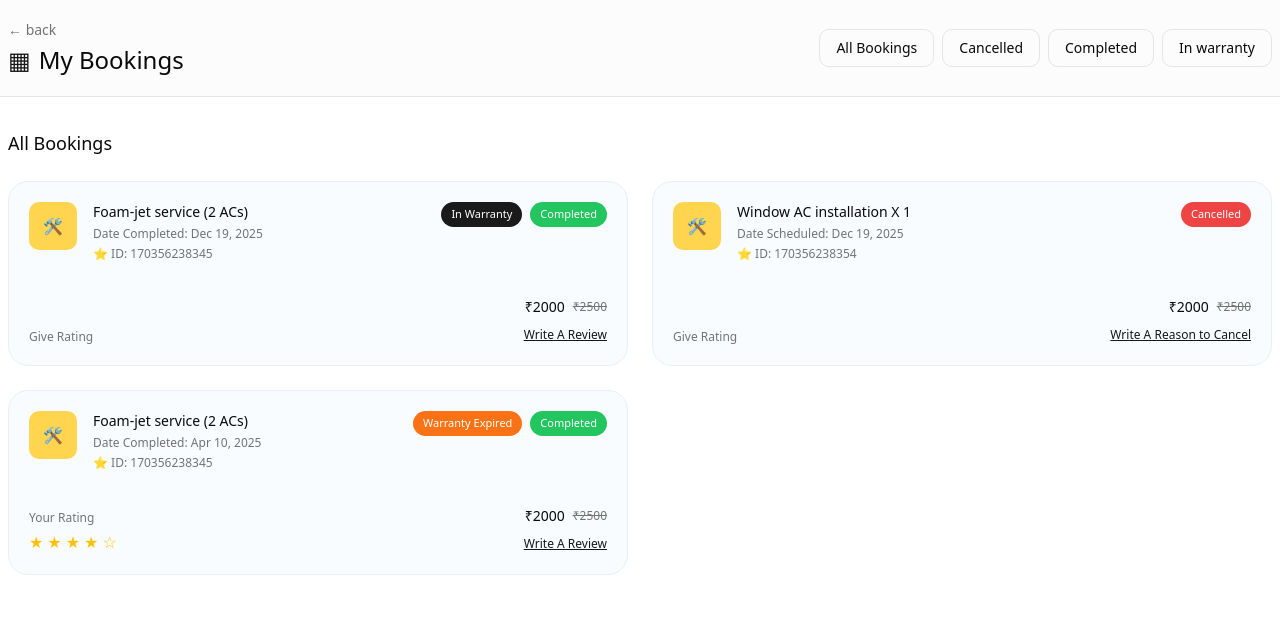
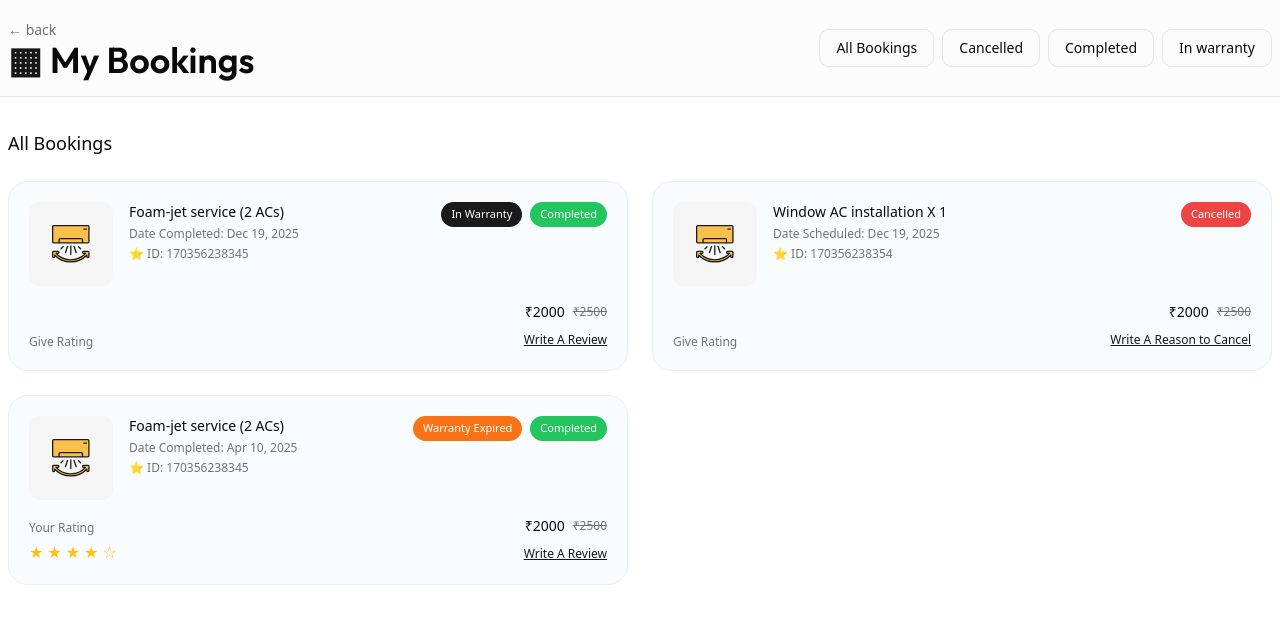
Before and after one commit to niteshvish-ngts/ux-customer-webapp, a Next.js app: page /bookings in a window 1280 px wide. Shown: the top 624 px of the page. Built offline with nearby package versions, Linux system fonts and the light colour scheme.

Commit message:
Add booking icon and update booking card UI
Introduced a new booking icon SVG and integrated it into the booking card component using Next.js Image. Updated booking card styles and heading typography for improved visual consistency.

```diff
--- a/app/bookings/page.tsx
+++ b/app/bookings/page.tsx
@@ -15,7 +15,7 @@ export default function MyBookingsPage() {
               ← back
             </button>
 
-            <h1 className="flex items-center gap-2 text-[24px] font-medium leading-[32px]">
+            <h1 className="flex items-center gap-2 text-4xl font-semibold leading-8 font-outfit">
               <span className="text-primary">▦</span>
               My Bookings
             </h1>
--- a/components/bookings/page.tsx
+++ b/components/bookings/page.tsx
@@ -1,4 +1,7 @@
 "use client";
+
+import Image from "next/image";
+import { auth, Booking } from "../shared/images/image";
 
 type BookingCardProps = {
   title: string;
@@ -38,9 +41,15 @@ export default function BookingCard({
         {/* LEFT */}
         <div className="flex gap-4">
           {/* ICON */}
-          <div className="w-12 h-12 rounded-lg bg-[#FFD54F] flex items-center justify-center shrink-0">
-            🛠️
-          </div>
+          <div className="w-21 h-21 rounded-lg bg-secondary flex items-center justify-center shrink-0">
+  <Image
+    src={Booking.bookingImg1}
+    alt="Service Icon"
+    width={38}
+    height={38}
+    className="object-contain"
+  />
+</div>
 
           <div className="space-y-1">
             <p className="text-sm font-medium">{title}</p>
--- a/components/shared/images/image.tsx
+++ b/components/shared/images/image.tsx
@@ -36,6 +36,8 @@ import img15 from "@/public/assets/images/Hero-section/img15.png"
 import Phone from "@/public/assets/auth/Phone.png"
 import CloudflareLogo from "@/public/assets/auth/CloudflareLogo.png"
 import Pencil from "@/public/assets/auth/Pencil.png"
+// booking
+import vector1 from "@/public/assets/images/booking/vector1.svg"
 export const logoImage = {
     logoImg: Logo
 };
@@ -95,3 +97,14 @@ export const auth = {
     cloudflareLogo:CloudflareLogo,
     pencilImg:Pencil
 }
+
+export const Booking = {
+    bookingImg1: vector1,
+    // bookingImg2: Painting,
+    // bookingImg3: Pest,
+    // bookingImg4: Hclean,
+    // bookingImg5: Water,
+    // bookingImg6: Carpenter,
+
+
+}
```
Also changed, not shown: public/assets/images/booking/vector1.svg (added).
